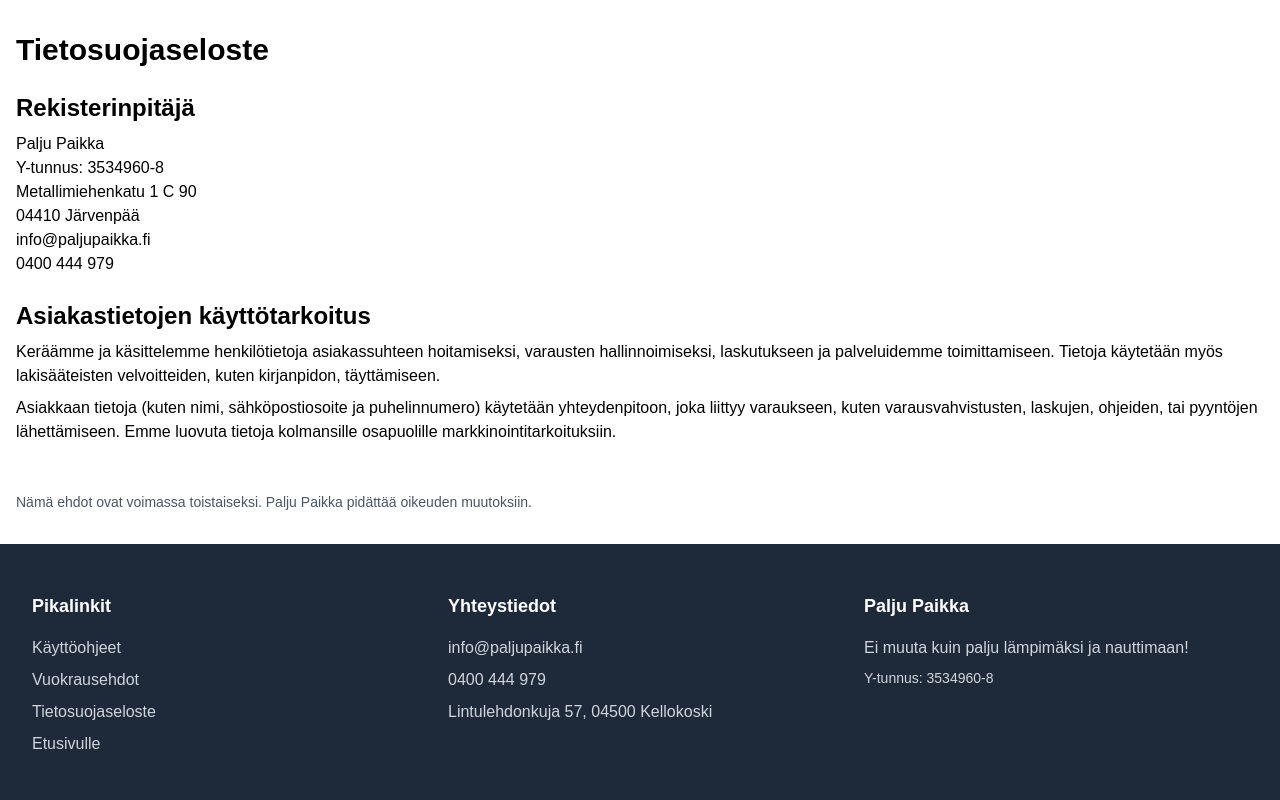
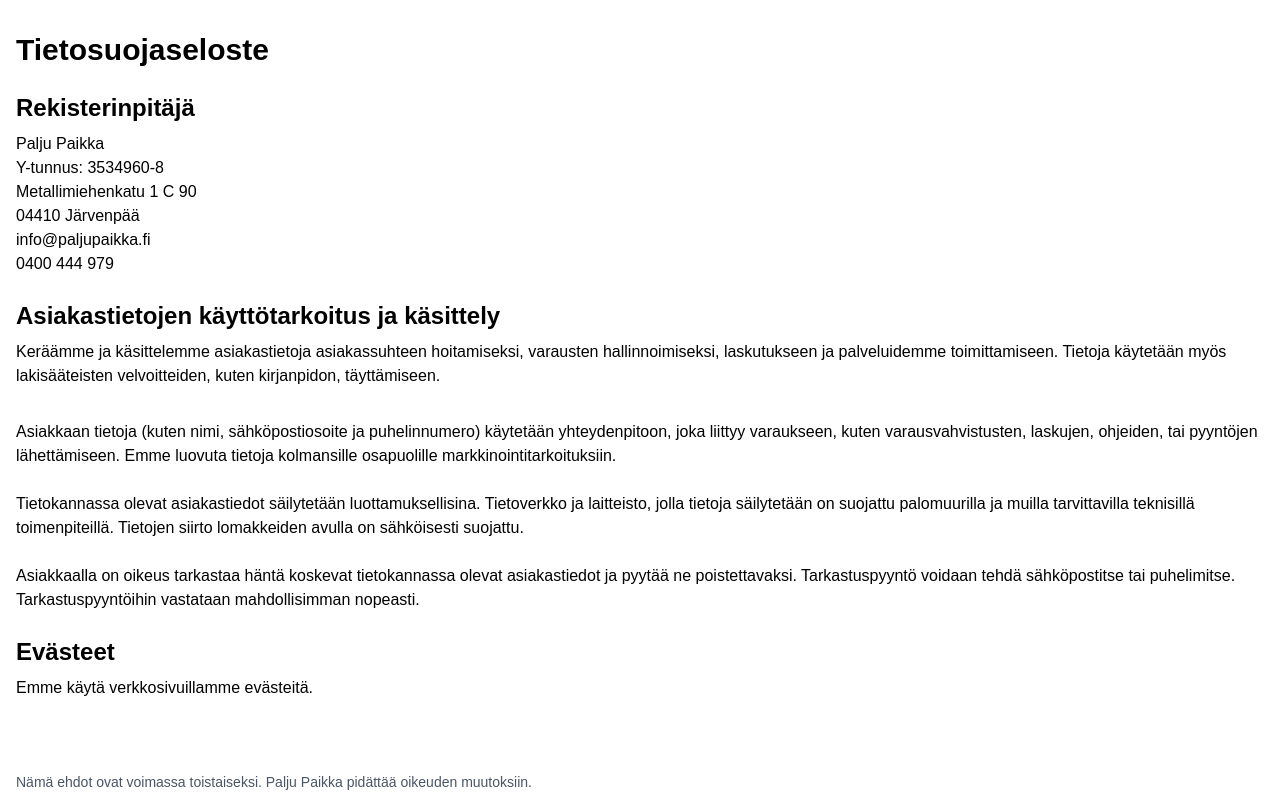
Before and after one commit to OskaNiiranen/paljuvaraus, a Next.js app: page /tietosuojaseloste in a window 1280 px wide. Shown: the top 800 px of the page. Built offline with nearby package versions, Linux system fonts and the light colour scheme.

Commit message:
Varausvahvistuksen aikajakson muotoilu

```diff
--- a/app/api/send-email/route.ts
+++ b/app/api/send-email/route.ts
@@ -24,6 +24,16 @@
 
     const fromAddress = "Palju Paikka <info@paljupaikka.fi>";
 
+    const formatDate = (dateString: string | null) => {
+      if (!dateString) return "Ei valittu";
+      const options: Intl.DateTimeFormatOptions = {
+        day: "numeric",
+        month: "numeric",
+        year: "numeric",
+      };
+      return new Date(dateString).toLocaleDateString("fi-FI", options);
+    };
+
     // 1. LÄHETÄ SÄHKÖPOSTI
     const { data: emailData, error: emailError } = await resend.emails.send({
       from: fromAddress,
@@ -32,11 +42,13 @@
       subject: "Varauspyyntösi on vastaanotettu!",
       html: `
         <h1>Kiitos varauspyynnöstäsi, ${customer.firstName}!</h1>
-        <p>Tämä on kuittaus varauspyynnöstäsi. Käsittelemme sen ja vahvistamme varauksen erikseen.</p>
+        <p>Varauspyyntösi tuli perille onnistuneesti. Käsittelemme sen mahdollisimman pian ja vahvistamme varauksen lähettämällä sinulle laskun ja maksuohjeet sähköpostiisi.</p>
         <h2>Varauksen tiedot:</h2>
         <ul>
           <li><strong>Tuote:</strong> ${booking.productName}</li>
-          <li><strong>Ajanjakso:</strong> ${booking.startDate} - ${booking.endDate}</li>
+          <li><strong>Ajanjakso:</strong> ${formatDate(
+            booking.startDate
+          )} - ${formatDate(booking.endDate)}</li>
           <li><strong>Vuokra:</strong> ${booking.basePrice}€</li>
           <li><strong>Toimitus:</strong> ${delivery.cost}€ (${
             delivery.method === "pickup" ? "Nouto" : "Toimitus"
--- a/app/tietosuojaseloste/page.tsx
+++ b/app/tietosuojaseloste/page.tsx
@@ -29,14 +29,15 @@
 
         <section>
           <h2 className="text-2xl font-semibold mb-2">
-            Asiakastietojen käyttötarkoitus
+            Asiakastietojen käyttötarkoitus ja käsittely
           </h2>
           <p>
-            Keräämme ja käsittelemme henkilötietoja asiakassuhteen hoitamiseksi,
+            Keräämme ja käsittelemme asiakastietoja asiakassuhteen hoitamiseksi,
             varausten hallinnoimiseksi, laskutukseen ja palveluidemme
             toimittamiseen. Tietoja käytetään myös lakisääteisten velvoitteiden,
             kuten kirjanpidon, täyttämiseen.
           </p>
+          <br />
           <p className="mt-2">
             Asiakkaan tietoja (kuten nimi, sähköpostiosoite ja puhelinnumero)
             käytetään yhteydenpitoon, joka liittyy varaukseen, kuten
@@ -44,6 +45,24 @@
             Emme luovuta tietoja kolmansille osapuolille
             markkinointitarkoituksiin.
           </p>
+          <br />
+          <p>
+            Tietokannassa olevat asiakastiedot säilytetään luottamuksellisina.
+            Tietoverkko ja laitteisto, jolla tietoja säilytetään on suojattu
+            palomuurilla ja muilla tarvittavilla teknisillä toimenpiteillä.
+            Tietojen siirto lomakkeiden avulla on sähköisesti suojattu.
+          </p>
+          <br />
+          <p>
+            Asiakkaalla on oikeus tarkastaa häntä koskevat tietokannassa olevat
+            asiakastiedot ja pyytää ne poistettavaksi. Tarkastuspyyntö voidaan
+            tehdä sähköpostitse tai puhelimitse. Tarkastuspyyntöihin vastataan
+            mahdollisimman nopeasti.
+          </p>
+          <br />
+          <h2 className="text-2xl font-semibold mb-2">Evästeet</h2>
+          <p>Emme käytä verkkosivuillamme evästeitä.</p>
+          <br />
           <p className="text-sm text-gray-600 mt-12">
             Nämä ehdot ovat voimassa toistaiseksi. Palju Paikka pidättää
             oikeuden muutoksiin.
```
